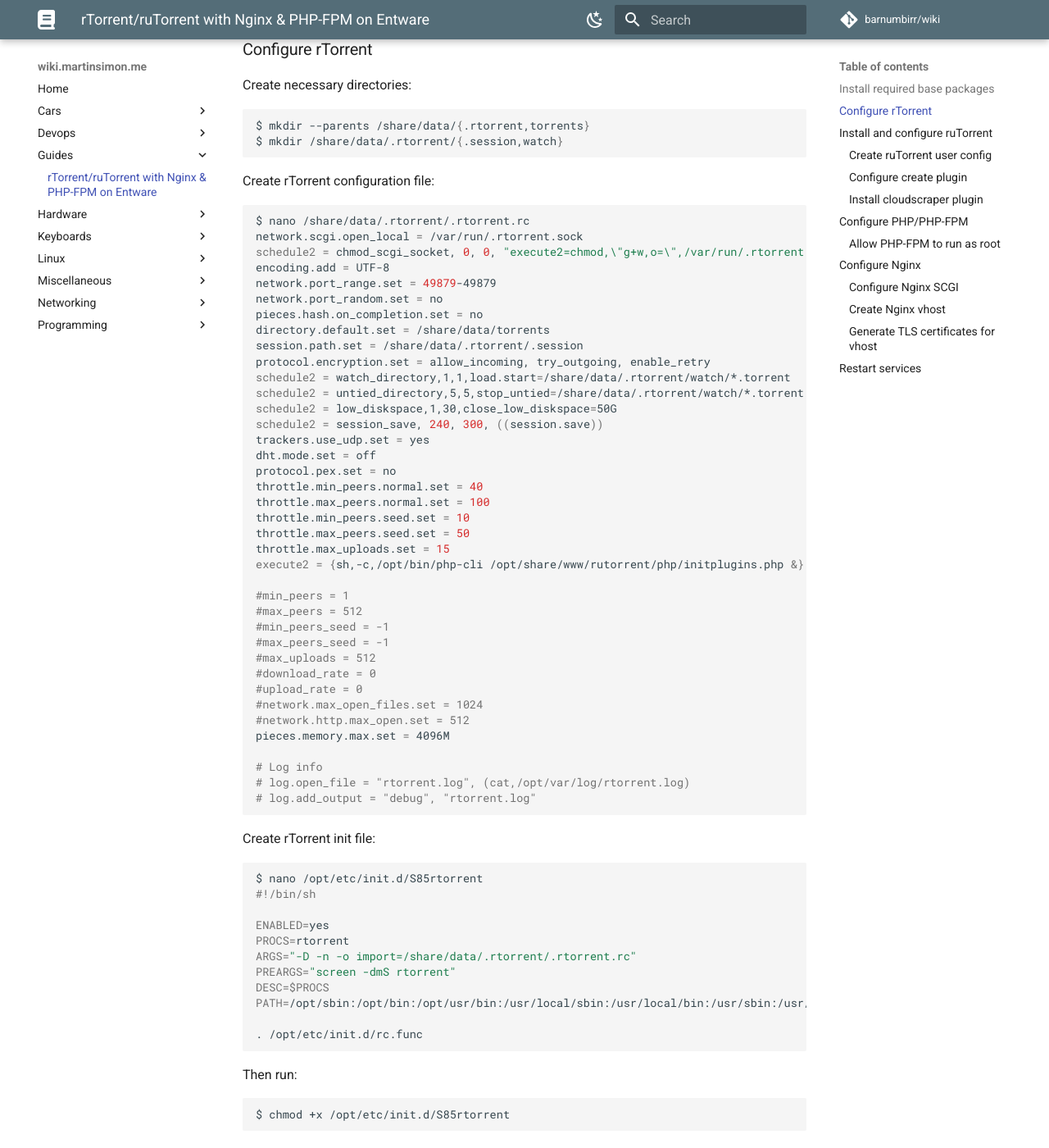
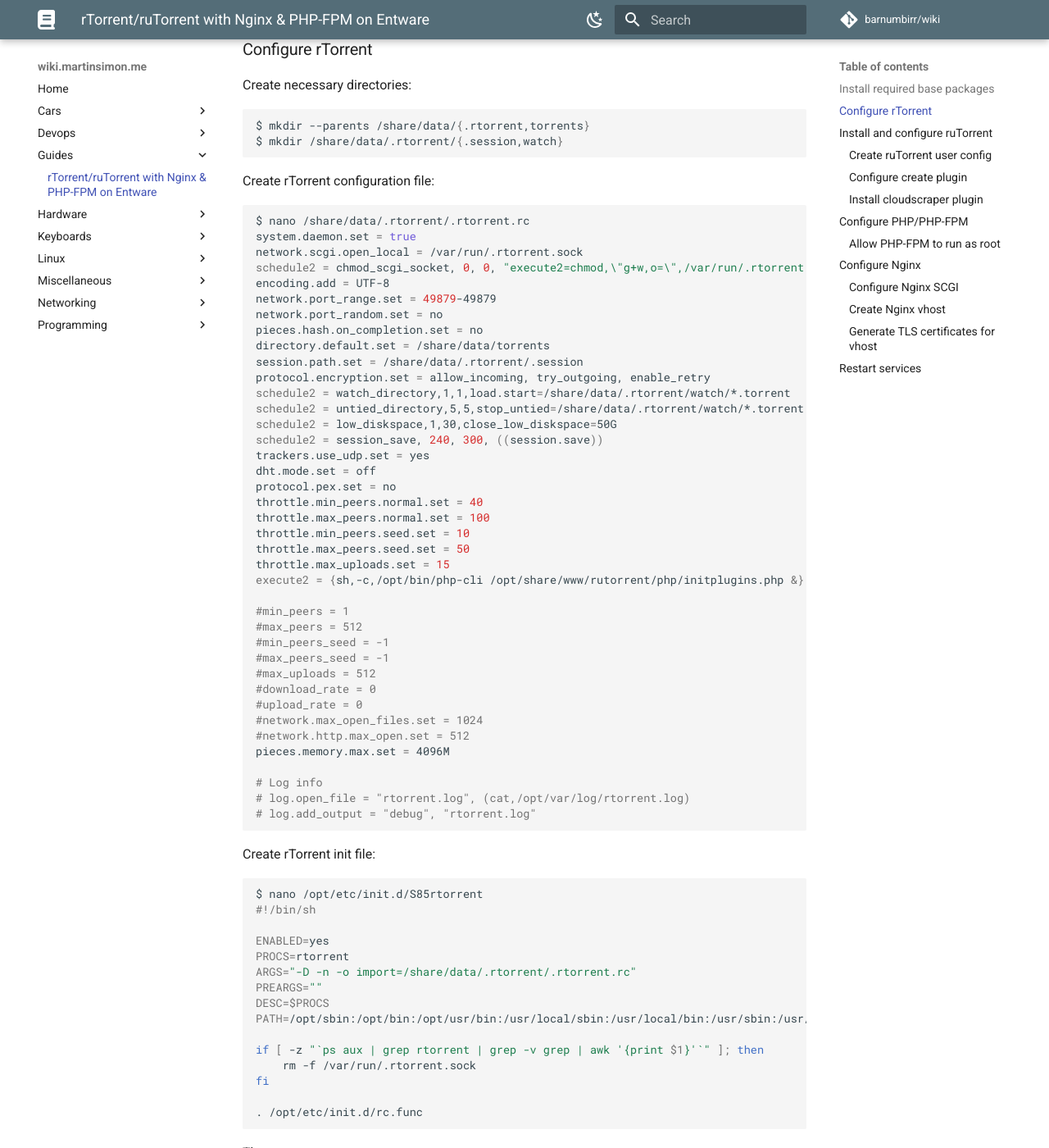
Before and after one commit to barnumbirr/wiki, an MkDocs documentation site: the page built from docs/guides/entware_rutorrent.md, in a window 1280 px wide and 1400 px high, scrolled down 547 px. Shown: the whole window at 82% size. Built offline with MkDocs 1.6.1 and Material for MkDocs 9.7.7, drawn with Linux system fonts in a browser that asks for light colours; emoji names are drawn with the system emoji font; comment, search, counter and statistics services are not loaded.

Commit message:
use rtorrent daemon mode instead of screen

````diff
--- a/docs/guides/entware_rutorrent.md
+++ b/docs/guides/entware_rutorrent.md
@@ -17,7 +17,7 @@
 nano nginx-ssl php7 php7-cli php7-fpm php7-mod-ctype php7-mod-curl\
 php7-mod-session php7-mod-bcmath php7-mod-phar php7-mod-filter php7-mod-json\
 php7-mod-opcache php7-mod-xml procps-ng-pgrep python3 python3-pip rtorrent-rpc\
-screen socat unrar unzip wget-ssl
+socat unrar unzip wget-ssl
 ```
 
 ### Configure rTorrent
@@ -33,6 +33,7 @@
 
 ```bash
 $ nano /share/data/.rtorrent/.rtorrent.rc
+system.daemon.set = true
 network.scgi.open_local = /var/run/.rtorrent.sock
 schedule2 = chmod_scgi_socket, 0, 0, "execute2=chmod,\"g+w,o=\",/var/run/.rtorrent.sock"
 encoding.add = UTF-8
@@ -82,9 +83,13 @@
 ENABLED=yes
 PROCS=rtorrent
 ARGS="-D -n -o import=/share/data/.rtorrent/.rtorrent.rc"
-PREARGS="screen -dmS rtorrent"
+PREARGS=""
 DESC=$PROCS
 PATH=/opt/sbin:/opt/bin:/opt/usr/bin:/usr/local/sbin:/usr/local/bin:/usr/sbin:/usr/bin:/sbin:/bin
+
+if [ -z "`ps aux | grep rtorrent | grep -v grep | awk '{print $1}'`" ]; then
+    rm -f /var/run/.rtorrent.sock
+fi
 
 . /opt/etc/init.d/rc.func
 ```
````
Also changed, not shown: other parts of docs/guides/entware_rutorrent.md (+4 -4 lines).
